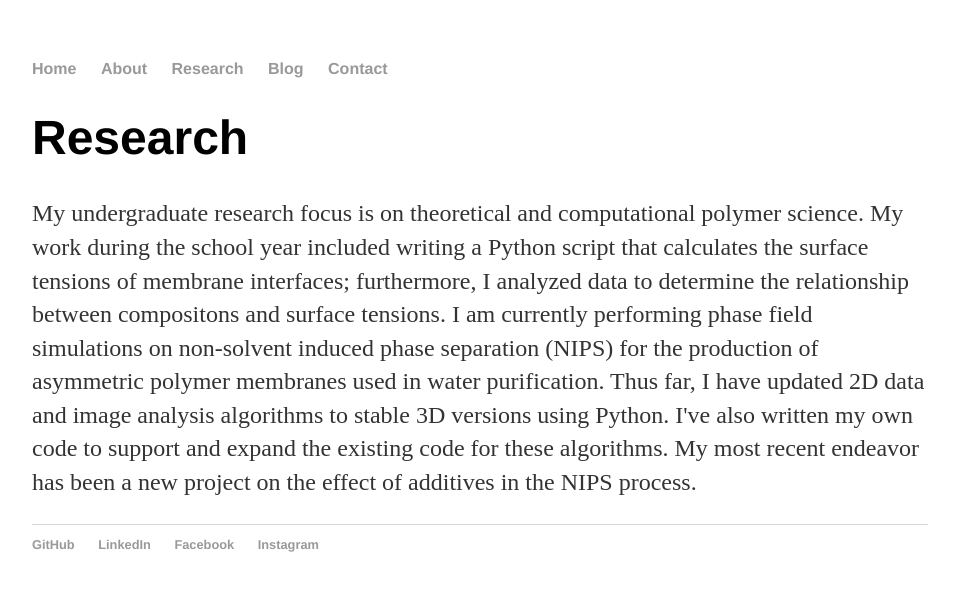
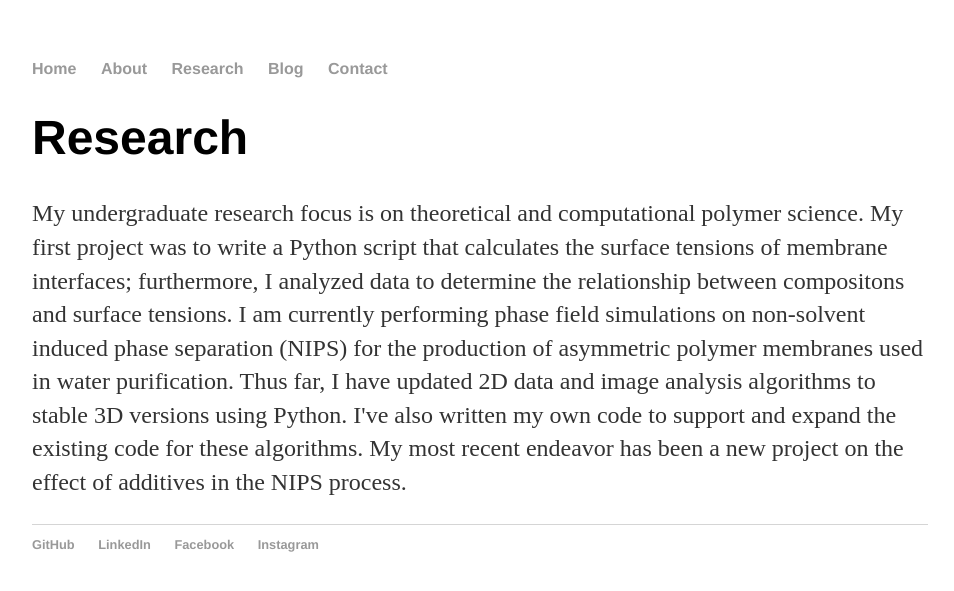
Before and after one commit to 1996leejoshua/1996leejoshua.github.io, a Jekyll site: the page built from research/index.html, in a window 1280 px wide. Shown: the top 591 px of the page, without its empty margins (160-1114 px from the left). Built offline with Jekyll 4.4.1, drawn with Linux system fonts in a browser that asks for light colours.

Commit message:
Update index.html

```diff
--- a/research/index.html
+++ b/research/index.html
@@ -3,7 +3,7 @@ layout: default
 title: Research
 ---
 	<h1>{{ page.title }}</h1>
-	<p>My undergraduate research focus is on theoretical and computational polymer science. My work during the school year included writing a Python script that calculates the surface tensions of membrane interfaces; furthermore, I analyzed data to determine the relationship between compositons and surface tensions. I am currently performing phase field simulations on non-solvent induced phase separation (NIPS) for the production of asymmetric polymer membranes used in water purification. Thus far, I have updated 2D data and image analysis algorithms to stable 3D versions using Python. I've also written my own code to support and expand the existing code for these algorithms. My most recent endeavor has been a new project on the effect of additives in the NIPS process.</p>
+	<p>My undergraduate research focus is on theoretical and computational polymer science. My first project was to write a Python script that calculates the surface tensions of membrane interfaces; furthermore, I analyzed data to determine the relationship between compositons and surface tensions. I am currently performing phase field simulations on non-solvent induced phase separation (NIPS) for the production of asymmetric polymer membranes used in water purification. Thus far, I have updated 2D data and image analysis algorithms to stable 3D versions using Python. I've also written my own code to support and expand the existing code for these algorithms. My most recent endeavor has been a new project on the effect of additives in the NIPS process.</p>
 
 
 	</ul>
```
